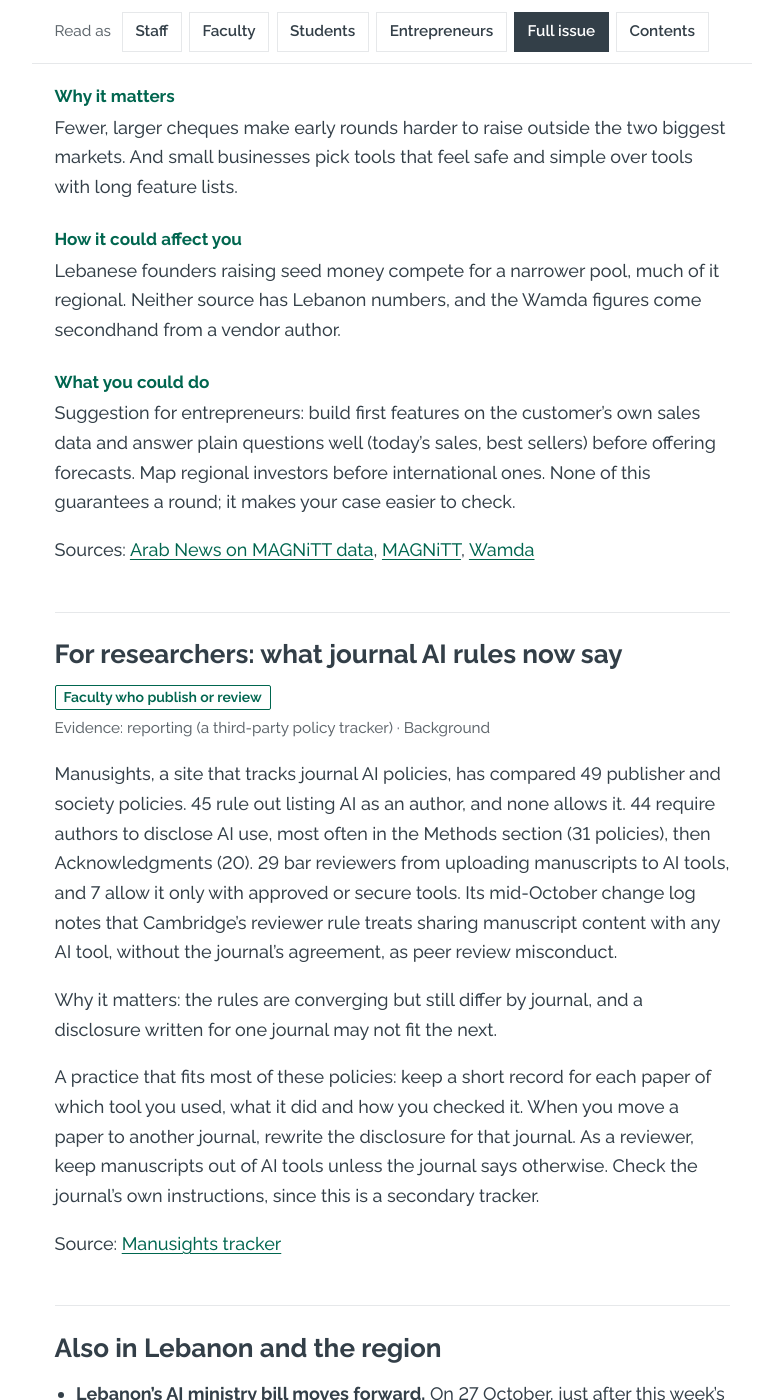
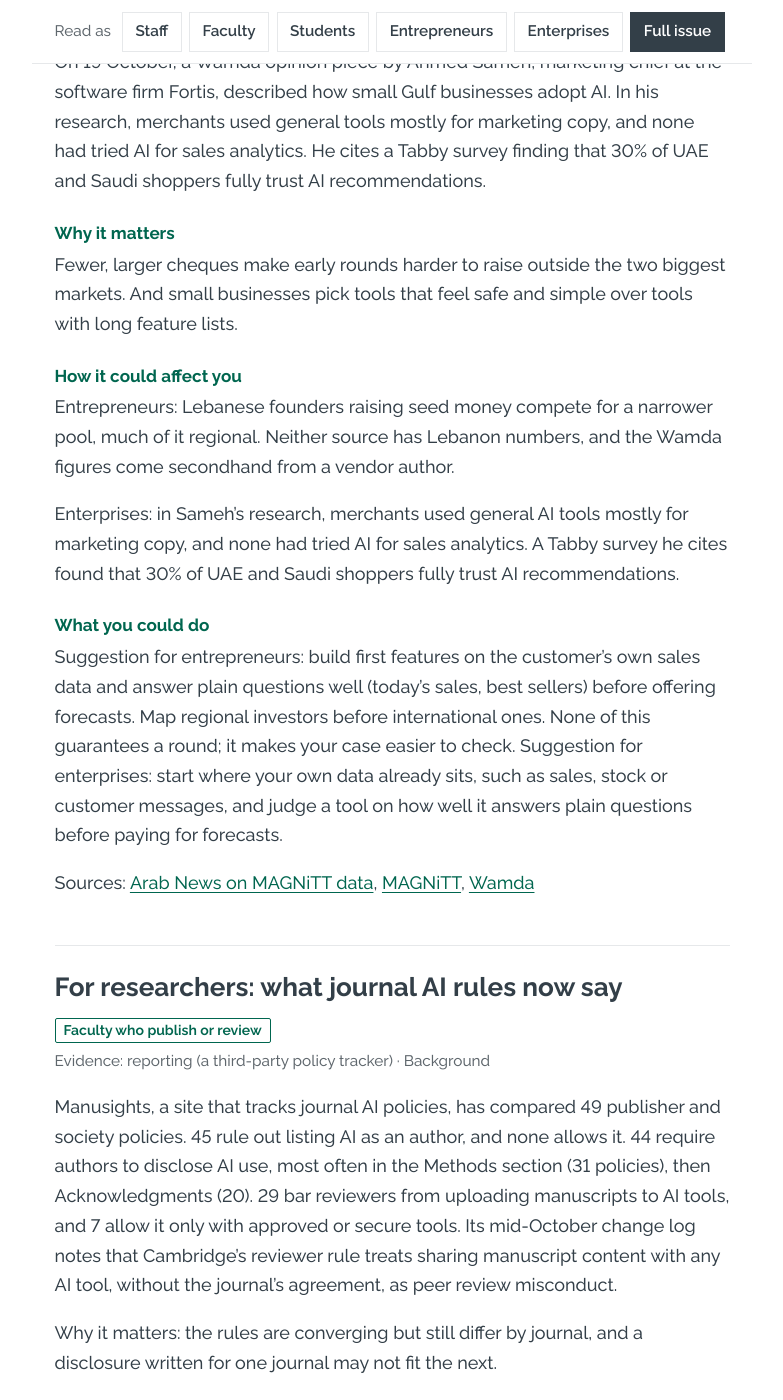
Before and after one commit to ibrahimhaddad/ai-brief-beirut, a Jekyll site: the page built from _issues/2026-10-29-issue-00.md, in a window 1280 px wide and 1400 px high, scrolled down 8889 px. Shown: the whole window, without its empty margins (248-1031 px from the left). Built offline with Jekyll 4.4.1, drawn with Linux system fonts in a browser that asks for light colours; some of the changed text lies outside the part shown.

Commit message:
Add Enterprises audience and Friday publishing schedule
- Fifth audience, Enterprises: established businesses in Lebanon and
  the region adopting AI. Added to the audience switcher, home page
  doors, About page and site description.
- Issue 00 gains an enterprises page, and stories 4 and 5 carry
  enterprise paragraphs and tags built from their existing sources.
- README: issues now publish on Fridays, covering Friday to Thursday,
  labelled with the ISO week of the publishing Friday; the 6 November
  issue bridges Oct 26 to Nov 5.

Co-Authored-By: Claude Opus 5.5 <noreply@anthropic.com>
Claude-Session: https://claude.ai/code/session_014R25pjJW1b3ounDrYU1xMu

```diff
--- a/_config.yml
+++ b/_config.yml
@@ -4,8 +4,8 @@
 title: "The AI Brief - LB Edition"
 short_title: "The AI Brief"
 edition: "LB Edition"
-tagline: "What this week's AI developments mean for university staff, faculty, students and founders in Lebanon and the region."
-description: "A weekly briefing by Ibrahim Haddad on what AI developments mean for university staff, faculty, students and founders in Lebanon and the region."
+tagline: "What this week's AI developments mean for university staff, faculty and students, founders and businesses in Lebanon and the region."
+description: "A weekly briefing by Ibrahim Haddad on what AI developments mean for university staff, faculty and students, founders and businesses in Lebanon and the region."
 author: "Ibrahim Haddad"
 
 # Pilot address. At launch with a custom domain: set url to the domain, set baseurl to "", add a CNAME file.
--- a/_includes/audience-nav.html
+++ b/_includes/audience-nav.html
@@ -1,7 +1,7 @@
 {% comment %} Links to the full issue and its four audience pages. Pass issue_number; label is optional. {% endcomment %}
 {% assign family = site.issues | where: "issue", include.issue_number %}
 {% assign full = family | where: "type", "issue" | first %}
-{% assign order = "staff,faculty,students,entrepreneurs" | split: "," %}
+{% assign order = "staff,faculty,students,entrepreneurs,enterprises" | split: "," %}
 <nav class="audience-nav" aria-label="Audience pages">
   {% if include.label %}<span class="audience-nav-label">{{ include.label }}</span>{% endif %}
   {% for key in order %}
--- a/_issues/2026-10-29-issue-00.md
+++ b/_issues/2026-10-29-issue-00.md
@@ -27,10 +27,10 @@ contents:
     audiences: "Faculty | Students"
   - id: story-4
     title: "AI agents that start the work themselves"
-    audiences: "Staff | Entrepreneurs"
+    audiences: "Staff | Entrepreneurs | Enterprises"
   - id: story-5
     title: "Early-stage money is scarcer, and small buyers choose AI on trust"
-    audiences: "Entrepreneurs"
+    audiences: "Entrepreneurs | Enterprises"
 contents_more:
   - id: for-researchers
     title: "For researchers"
@@ -156,7 +156,7 @@ Source: [Inside Higher Ed](https://www.insidehighered.com/opinion/views/2026/10/
 
 ## 4. AI agents that start the work themselves
 
-{% include story-meta.html for="Staff | Entrepreneurs" evidence="reporting on company announcements" type="New" %}
+{% include story-meta.html for="Staff | Entrepreneurs | Enterprises" evidence="reporting on company announcements" type="New" %}
 
 #### What happened
 
@@ -172,9 +172,11 @@ Staff: Duet is US only for now, so colleagues based in the US may see it first.
 
 Entrepreneurs: for a team of three, an agent that handles scheduling and follow-ups can free real hours. Regulated customers, such as banks and clinics, will likely ask where their data goes.
 
+Enterprises: an agent that keeps working between requests puts access and sign-off ahead of answer quality. In banking, health and other regulated sectors, where customer data goes may decide whether an agent can be used at all.
+
 #### What you could do
 
-For staff: an agent with standing access to a work account falls under an employer's rules on outside services, and tasks with no personal data are the lower-risk place to try one. Suggestion for entrepreneurs: write down which actions always need your sign-off (sending, paying, signing) before you switch an agent on.
+For staff: an agent with standing access to a work account falls under an employer's rules on outside services, and tasks with no personal data are the lower-risk place to try one. Suggestion for entrepreneurs: write down which actions always need your sign-off (sending, paying, signing) before you switch an agent on. Suggestion for enterprises: before any pilot, map which systems an agent could reach and which actions must always wait for a person.
 
 Source: [The Neuron, 22 October](https://www.theneuron.ai/digest/everything-that-happened-in-ai-today-thursday-october-22-2026/)
 
@@ -182,7 +184,7 @@ Source: [The Neuron, 22 October](https://www.theneuron.ai/digest/everything-that
 
 ## 5. Early-stage money is scarcer, and small buyers choose AI on trust
 
-{% include story-meta.html for="Entrepreneurs" evidence="research (market data) and opinion" type="Continuing" %}
+{% include story-meta.html for="Entrepreneurs | Enterprises" evidence="research (market data) and opinion" type="Continuing" %}
 
 {% include figure.html file="2026-10-29-fig-4-regional-funding-concentration" alt="Bar showing the UAE and Saudi Arabia took 89% of regional startup funding from January to September 2026." caption="Middle East and North Africa, January to September 2026. Source: MAGNiTT data, via MAGNiTT and Arab News, 17 October 2026." %}
 
@@ -198,11 +200,13 @@ Fewer, larger cheques make early rounds harder to raise outside the two biggest
 
 #### How it could affect you
 
-Lebanese founders raising seed money compete for a narrower pool, much of it regional. Neither source has Lebanon numbers, and the Wamda figures come secondhand from a vendor author.
+Entrepreneurs: Lebanese founders raising seed money compete for a narrower pool, much of it regional. Neither source has Lebanon numbers, and the Wamda figures come secondhand from a vendor author.
+
+Enterprises: in Sameh's research, merchants used general AI tools mostly for marketing copy, and none had tried AI for sales analytics. A Tabby survey he cites found that 30% of UAE and Saudi shoppers fully trust AI recommendations.
 
 #### What you could do
 
-Suggestion for entrepreneurs: build first features on the customer's own sales data and answer plain questions well (today's sales, best sellers) before offering forecasts. Map regional investors before international ones. None of this guarantees a round; it makes your case easier to check.
+Suggestion for entrepreneurs: build first features on the customer's own sales data and answer plain questions well (today's sales, best sellers) before offering forecasts. Map regional investors before international ones. None of this guarantees a round; it makes your case easier to check. Suggestion for enterprises: start where your own data already sits, such as sales, stock or customer messages, and judge a tool on how well it answers plain questions before paying for forecasts.
 
 Sources: [Arab News on MAGNiTT data](https://www.arabnews.com/startups/startup-wrap-mega-rounds-sustain-mena-funding-as-saudi-arabia-powers-quarterly-rebound-3006576), [MAGNiTT](https://www.magnitt.com/research/Q3-2026-MENA-VC-Update-51060), [Wamda](https://www.wamda.com/2026/10/trust-ai-adoption-really-looks-like-gulf-smes)
 
--- a/assets/css/style.css
+++ b/assets/css/style.css
@@ -110,6 +110,7 @@ img { max-width: 100%; height: auto; display: block; }
 
 /* Audience doors: whitespace and a hairline, whole door is one target */
 .doors { display: grid; grid-template-columns: repeat(2, minmax(0, 1fr)); column-gap: 2rem; }
+.door:last-child:nth-child(odd) { grid-column: 1 / -1; }
 .door { display: block; padding: 0.9rem 0 1rem; border-top: 1px solid var(--rule); text-decoration: none; color: var(--text); }
 .door-title { display: flex; justify-content: space-between; font-weight: 700; color: var(--accent); margin-bottom: 0.2rem; }
 .door-title::after { content: "\2192"; transition: transform 0.15s; }
--- a/index.html
+++ b/index.html
@@ -1,7 +1,7 @@
 ---
 layout: default
 title: Latest
-description: "A weekly briefing by Ibrahim Haddad on what AI developments mean for university staff, faculty, students and founders in Lebanon and the region."
+description: "A weekly briefing by Ibrahim Haddad on what AI developments mean for university staff, faculty and students, founders and businesses in Lebanon and the region."
 ---
 {% assign issues = site.issues | where: "type", "issue" | sort: "date" | reverse %}
 {% assign latest = issues | first %}
@@ -28,7 +28,7 @@ description: "A weekly briefing by Ibrahim Haddad on what AI developments mean f
   <section aria-labelledby="home-doors">
     <h2 id="home-doors">Your two-minute version</h2>
     <div class="doors">
-      {% assign order = "staff,faculty,students,entrepreneurs" | split: "," %}
+      {% assign order = "staff,faculty,students,entrepreneurs,enterprises" | split: "," %}
       {% for key in order %}
         {% assign ap = family | where: "audience", key | first %}
         {% if ap %}
```
Also changed, not shown: _issues/2026-10-29-issue-00-enterprises.md (added, +32 -0 lines), about.md (+1 -0 lines), README.md.
